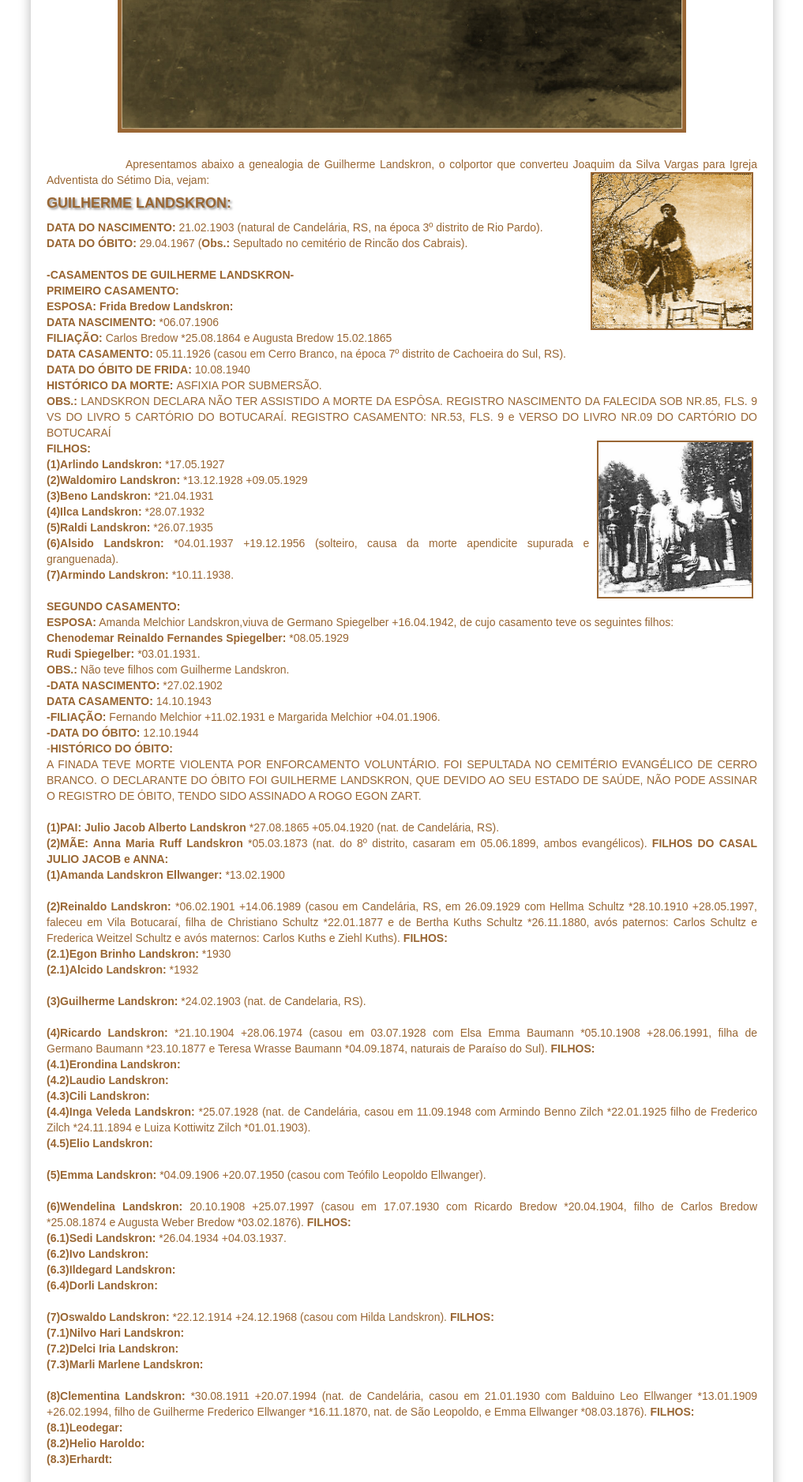
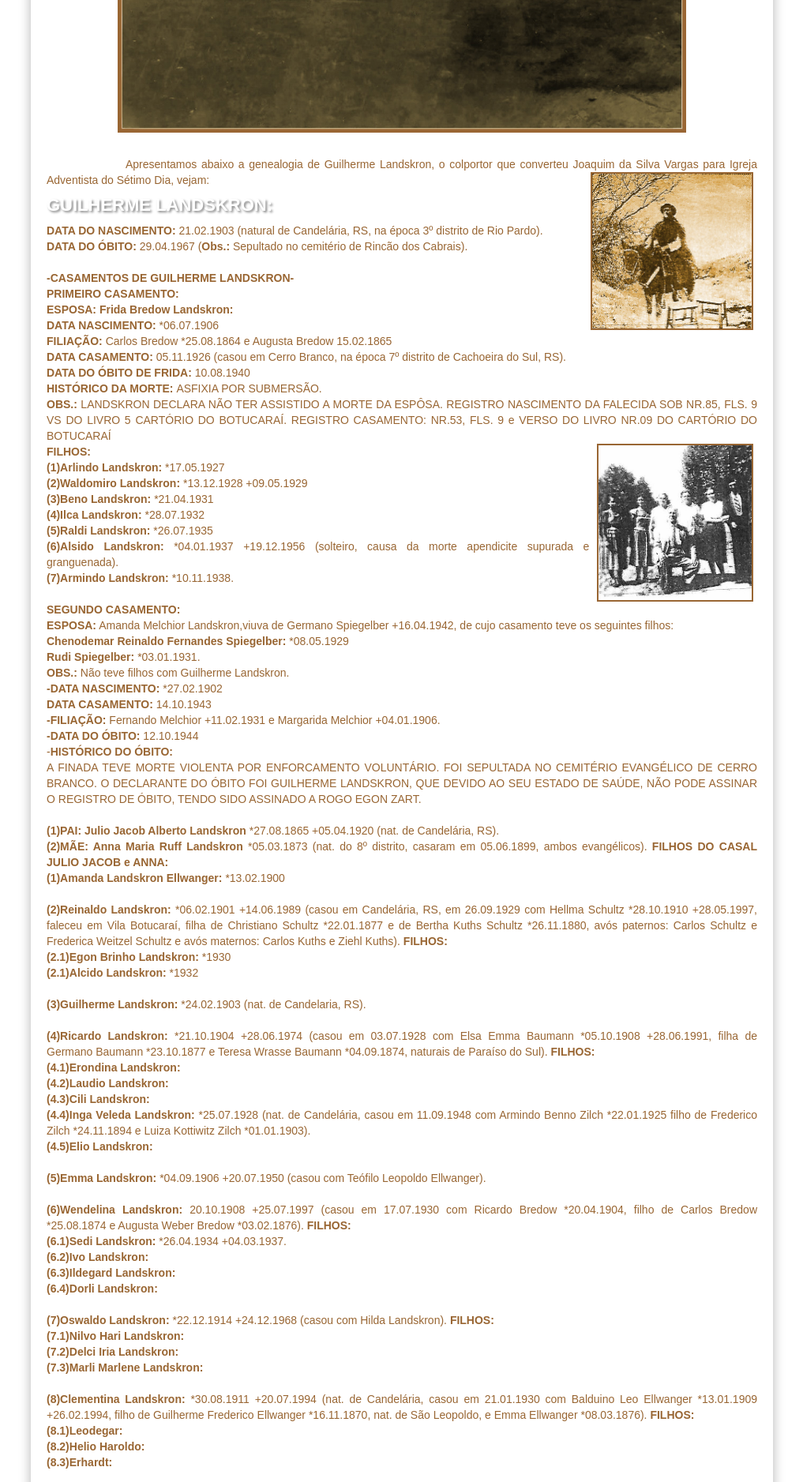
Before and after one commit to claudiovargas1955/claudiovargas1955.github.io, a Jekyll site: the page built from _pages/arvore-genealogica-de-guilherme landskron.html, in a window 1280 px wide. Shown: the part 768-2645 px from the top of the page at 79% size, without its empty margins (131-1148 px from the left). Built offline with Jekyll 4.4.1, drawn with Linux system fonts in a browser that asks for light colours; some web fonts are replaced.

Commit message:
Update arvore-genealogica-de-guilherme landskron.html

```diff
--- a/_pages/arvore-genealogica-de-guilherme landskron.html
+++ b/_pages/arvore-genealogica-de-guilherme landskron.html
@@ -52,7 +52,10 @@
      }
 
    h4{text-shadow: 2px 2px 3px #888;
-      align: left;
+      align-text: center;
+      font-size: 22px;
+      font-weight: bold;
+      color: #fff;
      }
 
  figure.foto-legenda { position: relative;
@@ -90,7 +93,7 @@
 
 <figure class="foto-legenda">
 <img class="esq2" style="float:center"; src="/images/IASD-Bosque.jpg" class="img-responsive" width="770px"  height="360px" align="center" title="";/><figcaption>
-<h3>Igreja Adventista do Bosque em 1938<br></h3>
+<h4>Igreja Adventista do Bosque em 1938<br></h4>
 -Escola primária </figure><br>
 
 <p><p style="text-indent:100px";/>Apresentamos abaixo a genealogia de Guilherme Landskron, o colportor que converteu Joaquim da Silva
```
